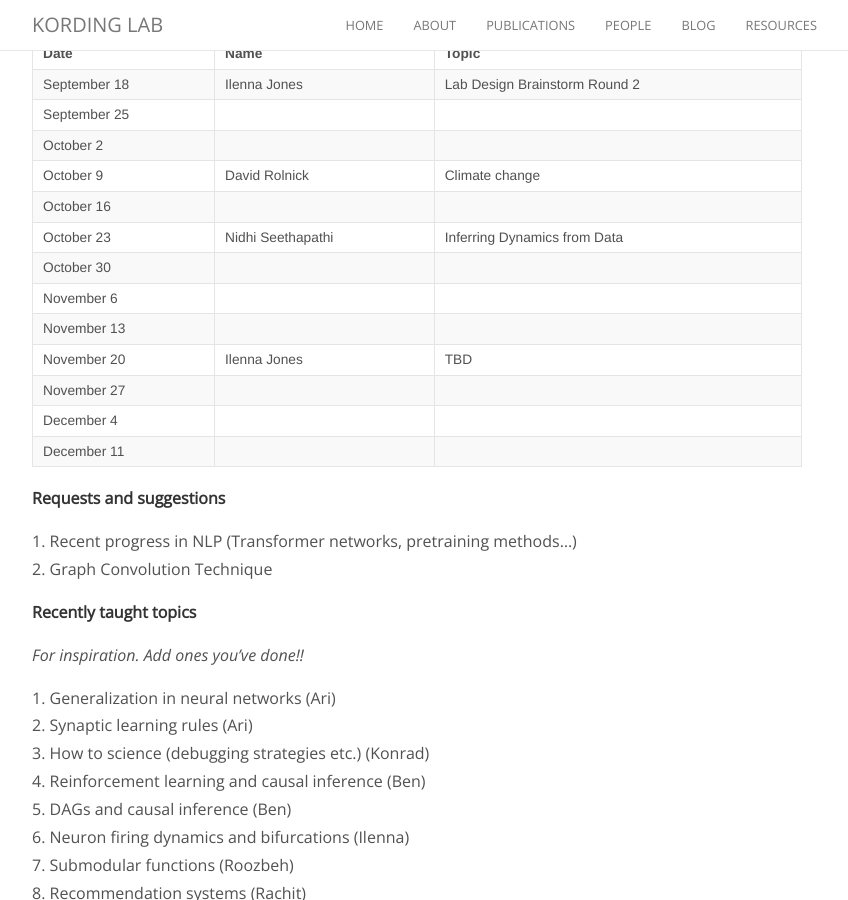
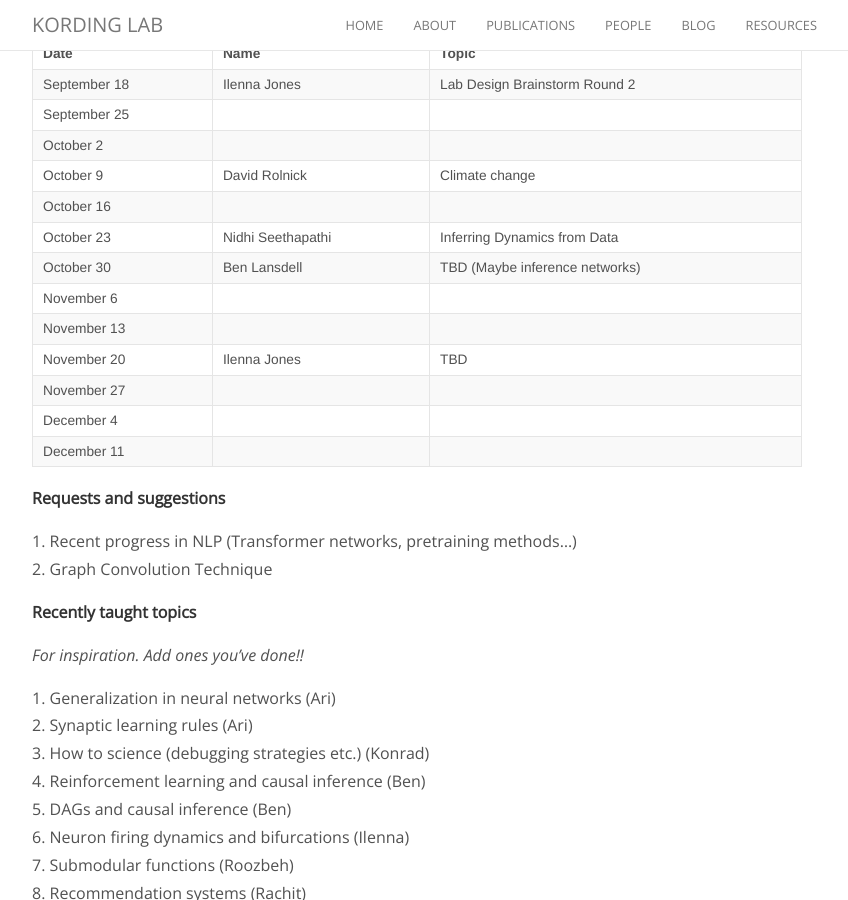
Before and after one commit to KordingLab/KordingLab.github.io, a Jekyll site: the page built from _posts/2018-08-29-upcoming-lab-teaching.md, in a window 1280 px wide and 900 px high, scrolled down 453 px. Shown: the whole window, without its empty margins (223-1071 px from the left). Built offline with Jekyll 4.4.1, drawn with Linux system fonts in a browser that asks for light colours; nearby versions of some CDN libraries; comment, search, counter and statistics services are not loaded.

Commit message:
Update 2018-08-29-upcoming-lab-teaching.md

```diff
--- a/_posts/2018-08-29-upcoming-lab-teaching.md
+++ b/_posts/2018-08-29-upcoming-lab-teaching.md
@@ -23,7 +23,7 @@ Get on the listserve for announcements: https://groups.google.com/forum/#!forum/
 |October 9|David Rolnick|Climate change|
 |October 16|||
 |October 23|Nidhi Seethapathi|Inferring Dynamics from Data|
-|October 30|||
+|October 30|Ben Lansdell|TBD (Maybe inference networks)|
 |November 6|||
 |November 13|||
 |November 20|Ilenna Jones|TBD|
```
